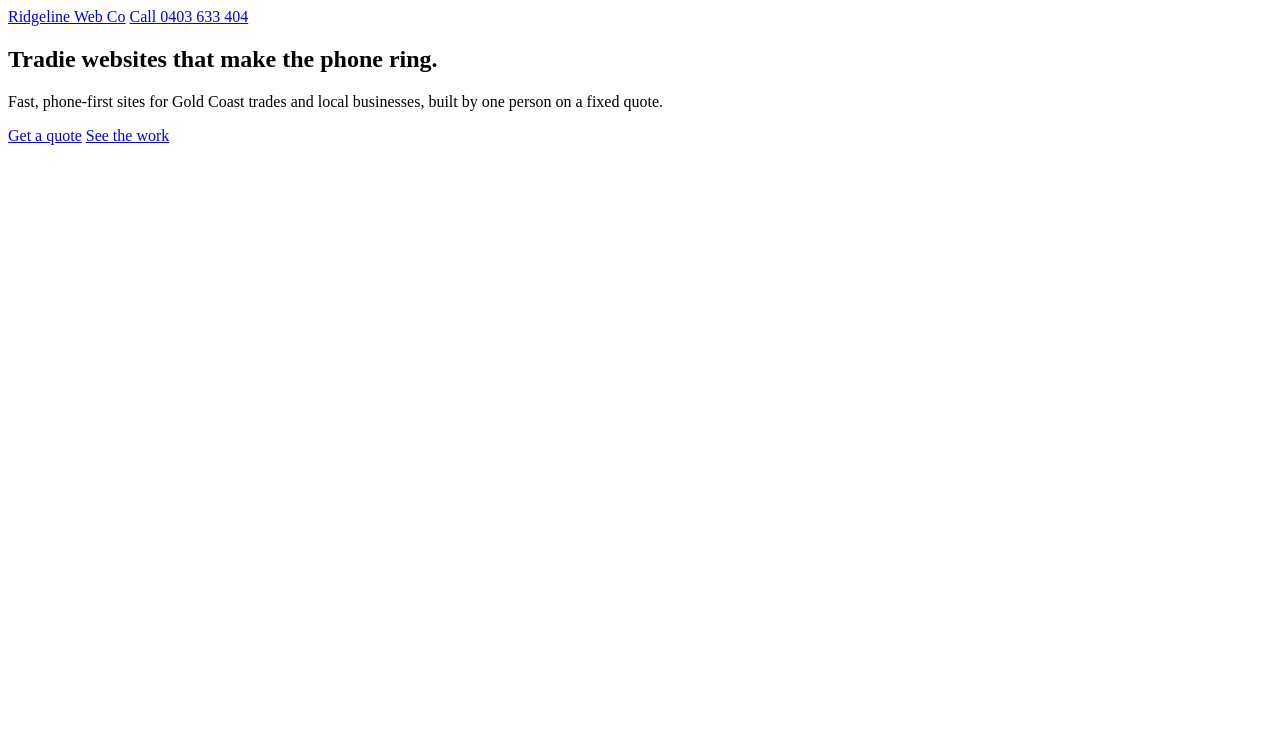
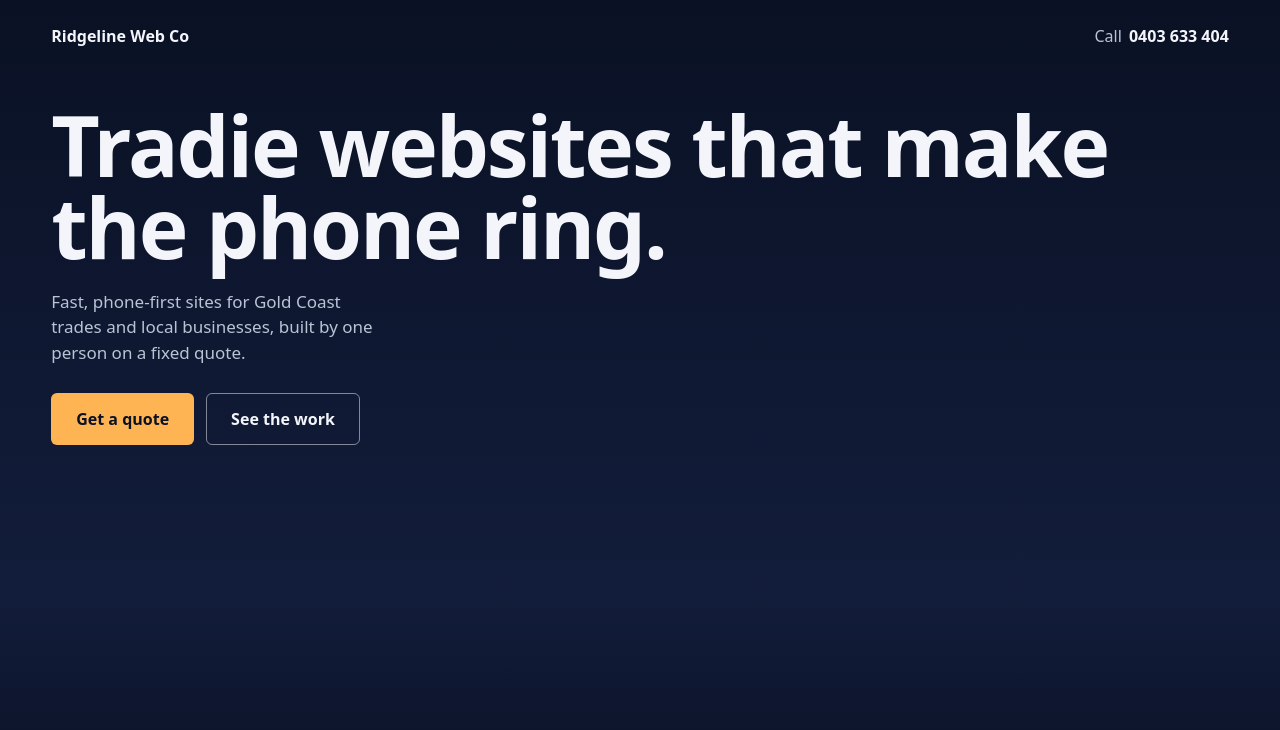
Before and after one commit to AbrarMahabub21/ridgeline-hero, a website: page index.html in a window 1280 px wide. Drawn offline with Linux system fonts and the light colour scheme.

Commit message:
Base Styles Added

```diff
--- a/index.html
+++ b/index.html
@@ -8,6 +8,7 @@
       name="description"
       content="Fast, phone-first websites for Gold Coast trades and local businesses, built by one person on a fixed quote."
     />
+  <link rel="stylesheet" href="/src/CSS/styles.css" />
   </head>
   <body>
     <header class="site-header">
--- /dev/null
+++ b/src/CSS/styles.css
@@ -0,0 +1,108 @@
+/* Colours and sizes used across the page */
+:root {
+  --night: #0a1124;
+  --sky: #121d3b;
+  --accent: #ffb454;
+  --text: #f3f5fa;
+  --text-soft: #b9c3d6;
+
+  --gutter: clamp(1.25rem, 4vw, 3.5rem);
+  --header-height: 4.5rem;
+  --radius: 0.375rem;
+}
+
+*,
+*::before,
+*::after {
+  box-sizing: border-box;
+}
+
+body {
+  margin: 0;
+  background: var(--night);
+  color: var(--text);
+  font-family: system-ui, sans-serif;
+  line-height: 1.5;
+}
+
+a {
+  color: inherit;
+}
+
+/* Header */
+.site-header {
+  position: absolute;
+  top: 0;
+  left: 0;
+  right: 0;
+  display: flex;
+  align-items: center;
+  justify-content: space-between;
+  height: var(--header-height);
+  padding: 0 var(--gutter);
+}
+
+.wordmark,
+.call-link {
+  display: inline-flex;
+  align-items: center;
+  gap: 0.45rem;
+  min-height: 2.75rem; /* 44px tap target */
+  font-weight: 700;
+  text-decoration: none;
+}
+
+.call-label {
+  color: var(--text-soft);
+  font-weight: 400;
+}
+
+/* Hero */
+.hero {
+  min-height: 100svh;
+  padding: calc(var(--header-height) + 2rem) var(--gutter) 17rem;
+  background: linear-gradient(to bottom, var(--night), var(--sky) 74%, var(--night));
+}
+
+.hero h1 {
+  margin: 0;
+  font-size: clamp(2.75rem, 1.55rem + 5.4vw, 5.25rem);
+  line-height: 0.98;
+  letter-spacing: -0.025em;
+}
+
+.hero-lede {
+  max-width: 34ch;
+  margin: 1.25rem 0 0;
+  color: var(--text-soft);
+  font-size: 1.0625rem;
+}
+
+.hero-actions {
+  display: flex;
+  flex-wrap: wrap;
+  gap: 0.75rem;
+  margin-top: 1.75rem;
+}
+
+/* Buttons */
+.button {
+  display: inline-flex;
+  align-items: center;
+  justify-content: center;
+  min-height: 3.25rem;
+  padding: 0 1.5rem;
+  border: 1.5px solid transparent;
+  border-radius: var(--radius);
+  font-weight: 700;
+  text-decoration: none;
+}
+
+.button-primary {
+  background: var(--accent);
+  color: var(--night);
+}
+
+.button-secondary {
+  border-color: rgb(243 245 250 / 0.5);
+}
```
